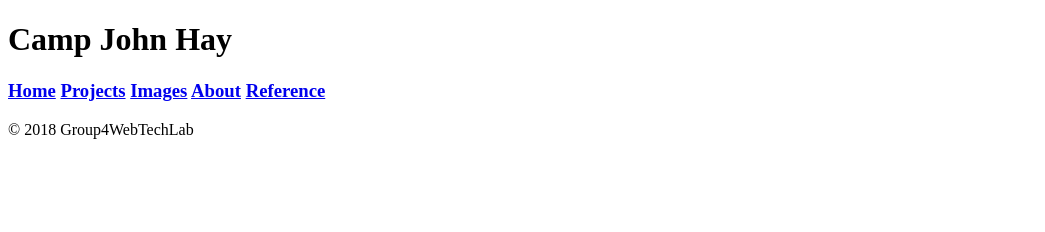
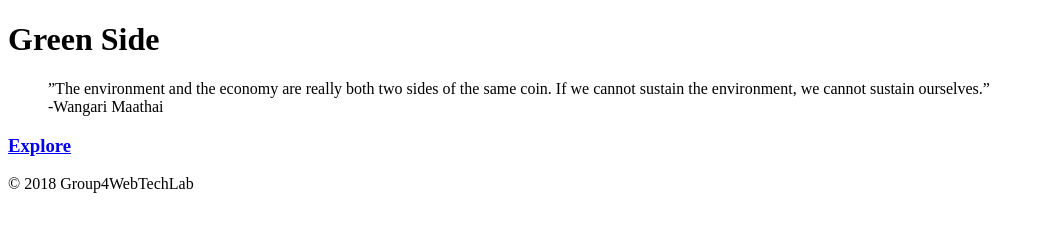
Before and after one commit to 2165707/Group4WebTechLab, a plain HTML site: page 9346B-G4/9346B-G4-3/home.html in a window 1280 px wide. Shown: the whole page, without its empty margins (0-1045 px from the left). Drawn offline with Linux system fonts and the light colour scheme.

Commit message:
Update home.html

```diff
--- a/9346B-G4/9346B-G4-3/home.html
+++ b/9346B-G4/9346B-G4-3/home.html
@@ -1,5 +1,4 @@
 <!DOCTYPE html>
-
 <html>
 
 	<head>
@@ -13,35 +12,31 @@
 	<body>
 
 		<header>
-
-			<h1>Camp John Hay</h1>
-
+				<h1>Green Side</h1>
 		</header>
 
-		<nav id="navigation">
-			<h3>
-				<a href="home.html">Home</a>
-				<a href="projects.html">Projects</a>
-				<a href="images.html">Images</a>
-				<a href="about.html">About</a>
-				<a href="reference.html">Reference</a>
-			</h3>
+		<div id="center-container">
+			<div id="center-qoute">
+				<blockquote>
+					<p>
+						&rdquo;The environment and the economy are really both
+  						two sides of the same coin. If we cannot sustain the environment,
+ 						we cannot sustain ourselves.&rdquo;
+						<br>
+						-Wangari Maathai
+
+					</p>
+				</blockquote>
+			</div>
+		</div>
+
+		<nav id="center-button">
+			<a href="about.html"><h3>Explore</h3></a>
 		</nav>
 
-		<div class="container">
 
-			<section>
-
-
-
-			</section>
-
-		</div>
-
-		<footer>
-
+		<footer id="center-footer">
 				<p>&copy; 2018 Group4WebTechLab</p>
-
 		</footer>
 
 	</body>
```
